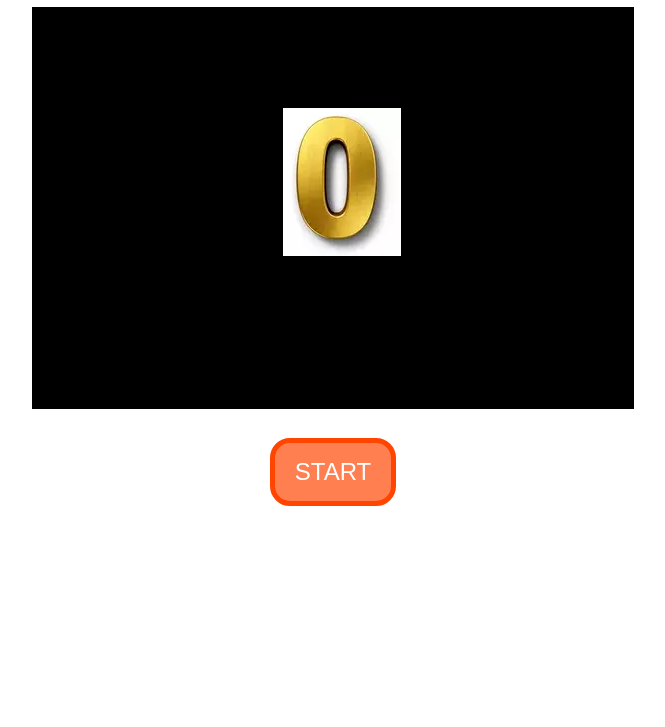
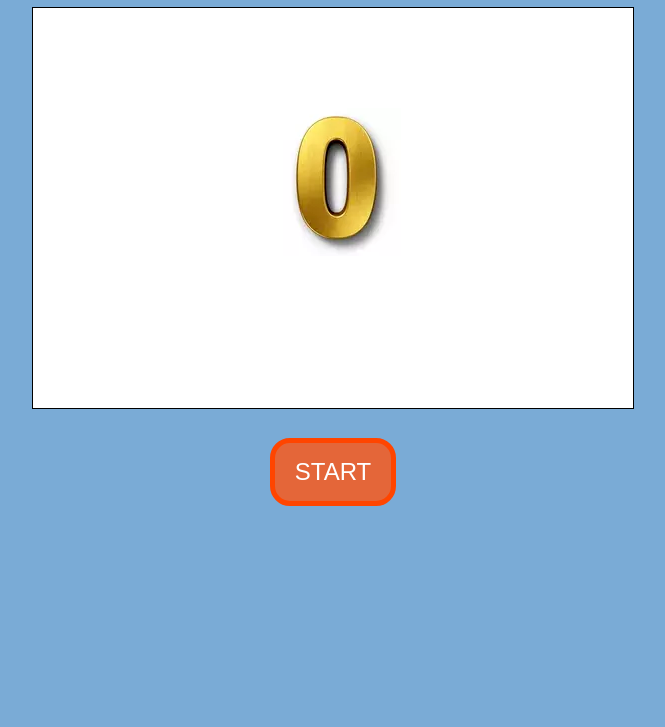
Before and after one commit to Daniel-Ho986/CISC-3610, a plain HTML site: page labs/number-animation/index.html in a window 1280 px wide. Shown: the part 73-800 px from the top of the page, without its empty margins (307-972 px from the left). Drawn offline with Linux system fonts and the light colour scheme.

Commit message:
changed window and canvas background

```diff
--- a/labs/number-animation/animation.js
+++ b/labs/number-animation/animation.js
@@ -43,7 +43,7 @@ Scene.start = function () {
 document.addEventListener( 'DOMContentLoaded', Scene.start);
 
 Scene.clearCanvas = function () {
-    Scene.canvasContext.fillStyle = "black";
+    Scene.canvasContext.fillStyle = "#ffffff";
     Scene.canvasContext.fillRect(0, 0, Scene.canvas.width, Scene.canvas.height);
 };
 
--- a/labs/number-animation/styles.css
+++ b/labs/number-animation/styles.css
@@ -1,22 +1,23 @@
 body {
     text-align: center;
+    background-color: #639dcfd8;
 }
 
 canvas {
     border: 1px solid #000000;
     text-align: center;
-    background: #000000;
+    background: #ffffff;
 }
 
 input {
     margin: 25px;
-    border: 5px solid orangered;
+    border: 5px solid #ff4500;
     padding: 15px 20px;
     text-align: center;
     font-size: 24px;
     border-radius: 20px;
-    background-color: coral;
-    color: #fff;
+    background-color: #e46639;
+    color: #ffffff;
     cursor: pointer;
 }
 
```
